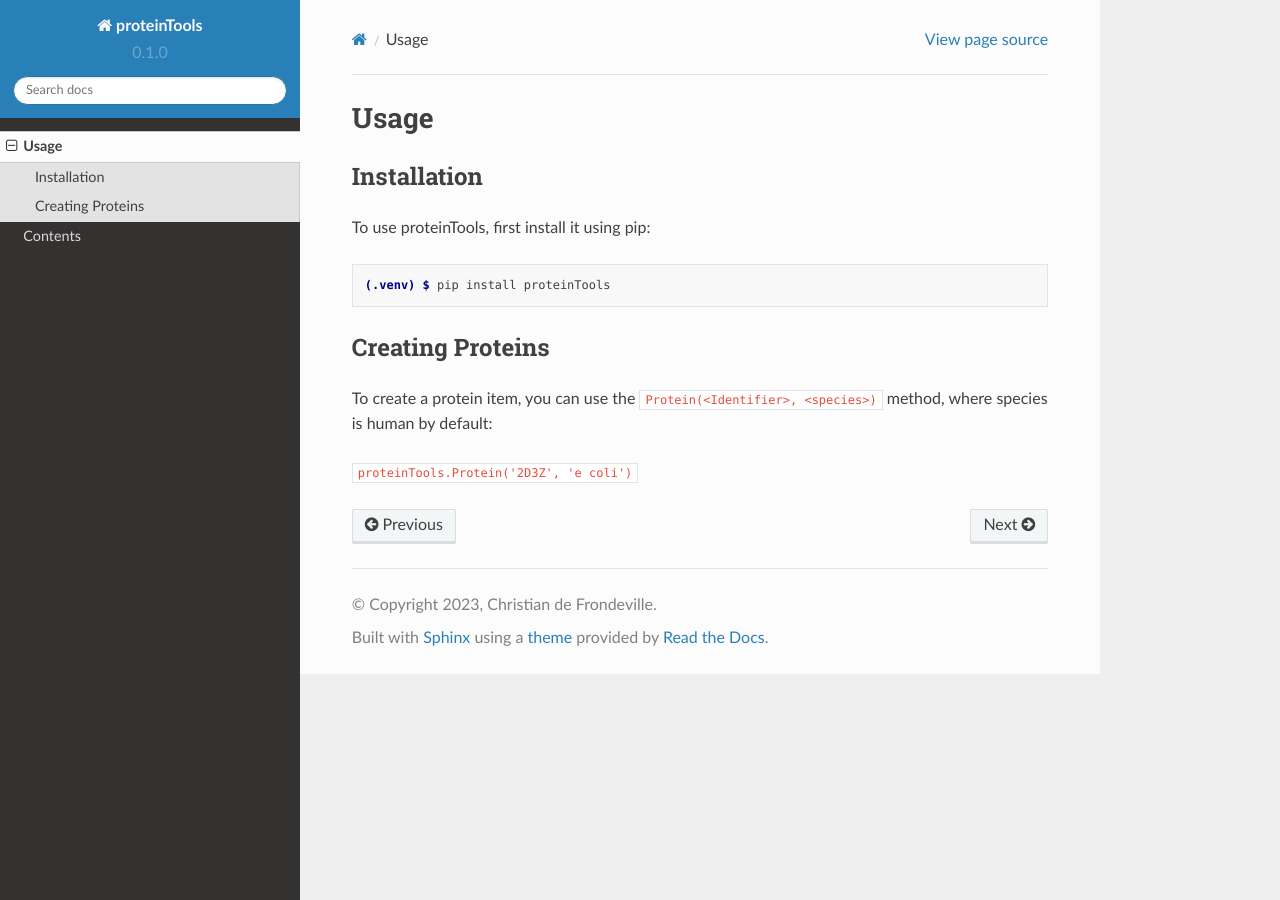
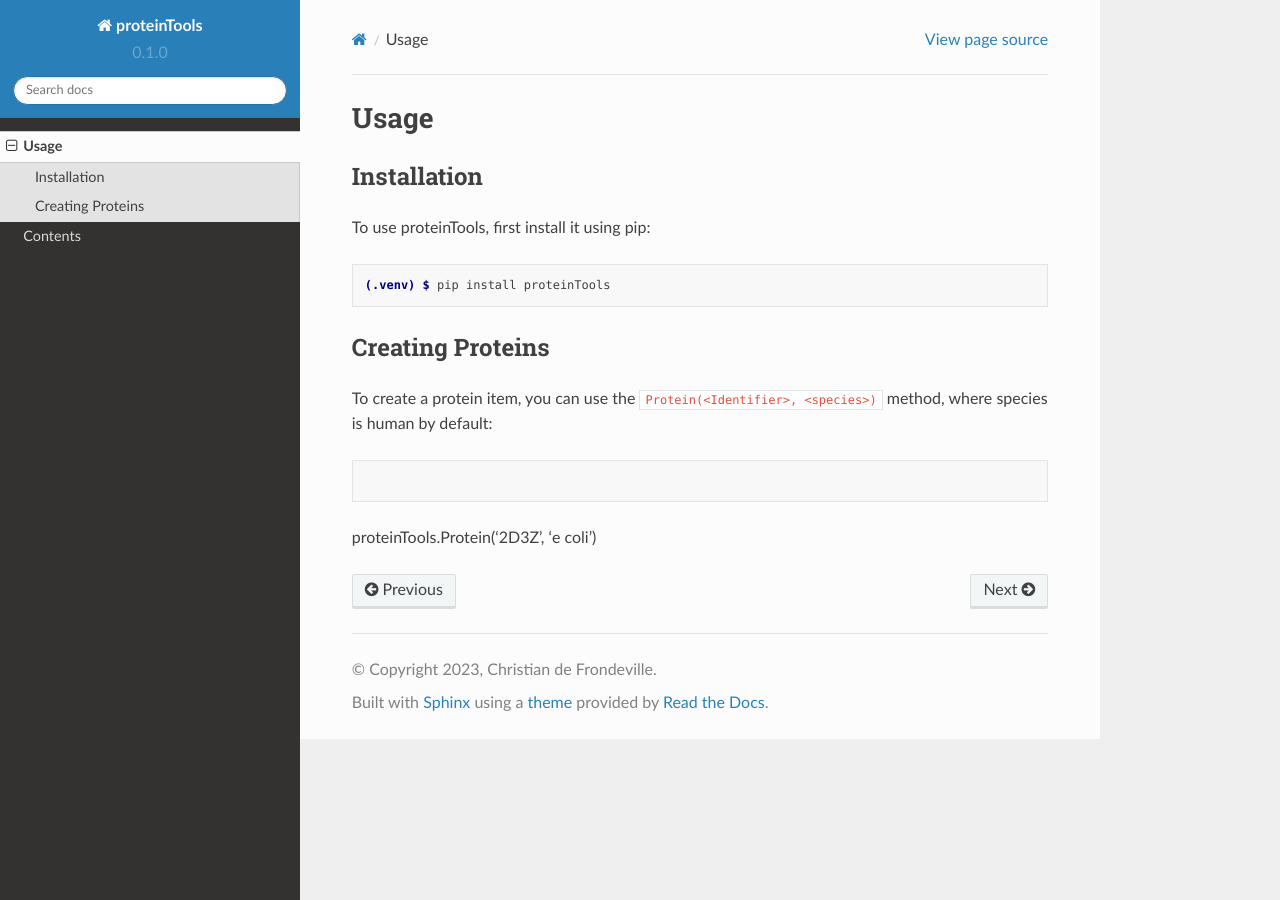
Before and after one commit to tiger1deF/proteinTools, a Sphinx documentation site: the page built from docs/source/usage.rst, in a window 1280 px wide. Built offline with Sphinx 7.4.7 and the Read the Docs theme 2.0.0, drawn with Linux system fonts in a browser that asks for light colours.

Commit message:
Update usage.rst

```diff
--- a/docs/source/usage.rst
+++ b/docs/source/usage.rst
@@ -18,4 +18,5 @@
 To create a protein item, you can use the ``Protein(<Identifier>, <species>)`` method, where
 species is human by default:
 
-``proteinTools.Protein('2D3Z', 'e coli')``
+.. code-block:: console
+proteinTools.Protein('2D3Z', 'e coli')
```
